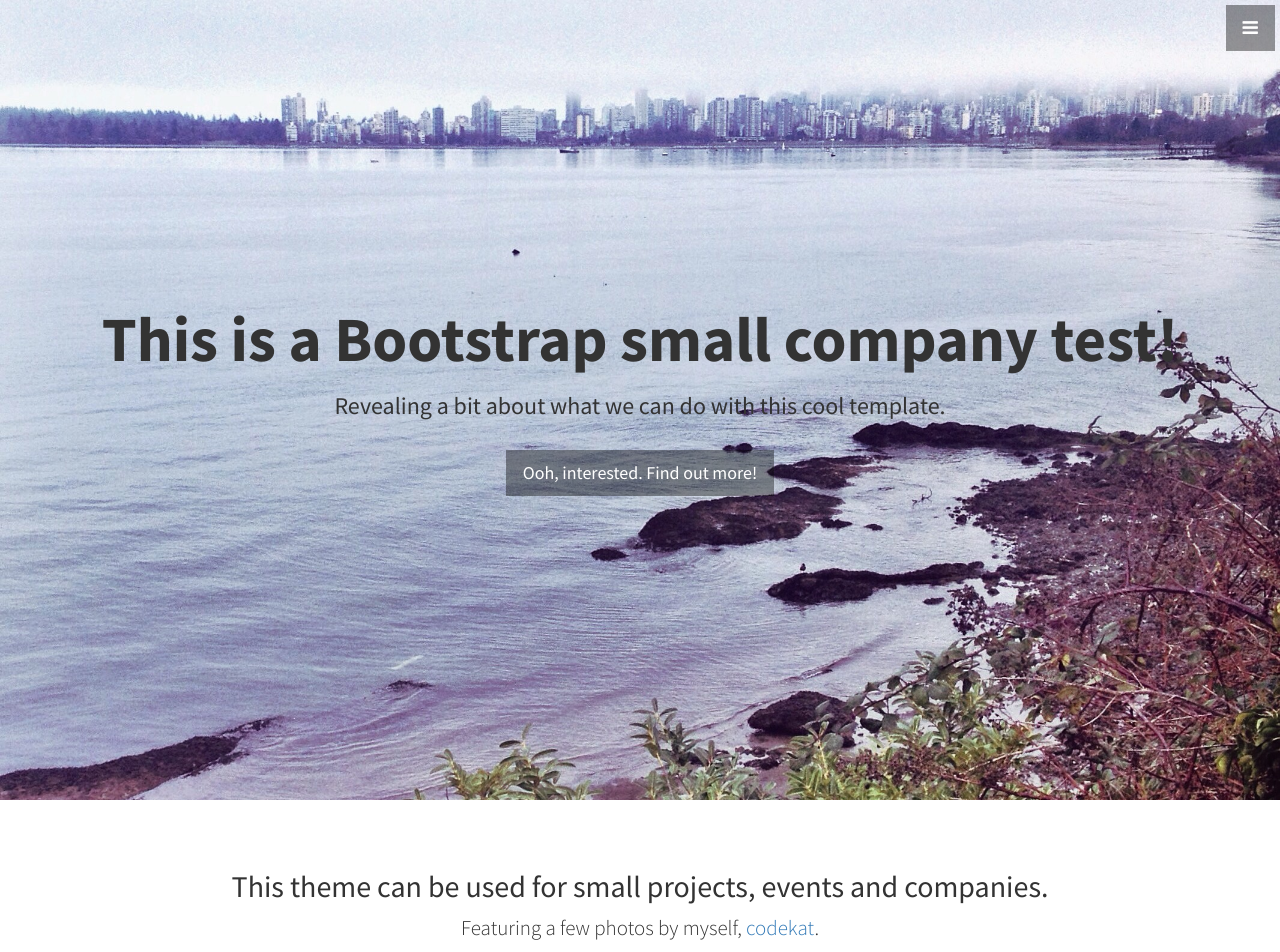
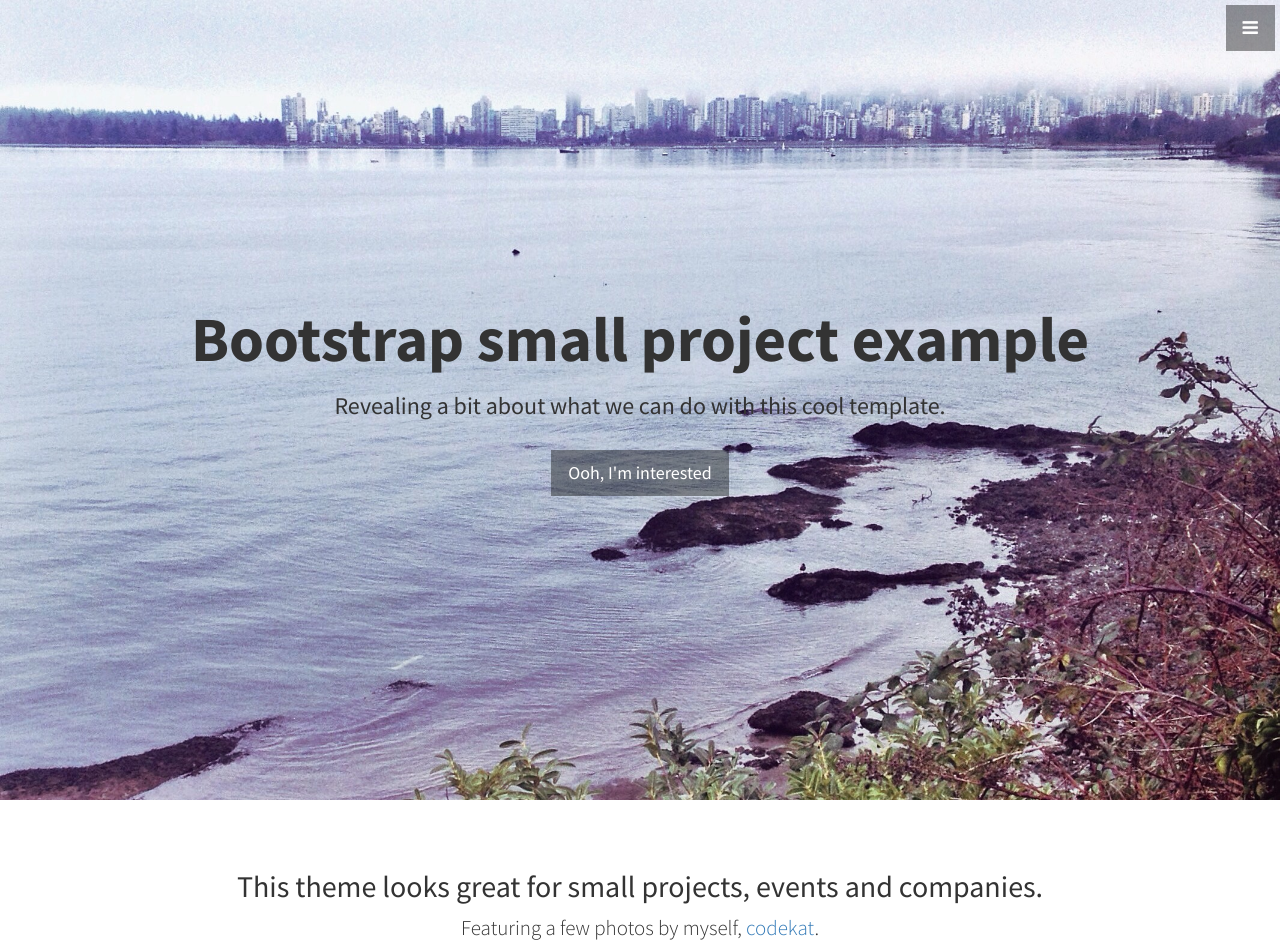
Before and after one commit to keyboardkat/bootstrap-tests, a plain HTML site: page index.html in a window 1280 px wide. Shown: the top 952 px of the page. Drawn offline with Linux system fonts and the light colour scheme.

Commit message:
Title edit

```diff
--- a/index.html
+++ b/index.html
@@ -61,10 +61,10 @@
     <!-- Header -->
     <header id="top" class="header">
         <div class="text-vertical-center">
-            <h1>This is a Bootstrap small company test!</h1>
+            <h1>Bootstrap small project example</h1>
             <h3>Revealing a bit about what we can do with this cool template.</h3>
             <br>
-            <a href="#about" class="btn btn-dark btn-lg">Ooh, interested. Find out more!</a>
+            <a href="#about" class="btn btn-dark btn-lg">Ooh, I'm interested</a>
         </div>
     </header>
 
@@ -73,7 +73,7 @@
         <div class="container">
             <div class="row">
                 <div class="col-lg-12 text-center">
-                    <h2>This theme can be used for small projects, events and companies.</h2>
+                    <h2>This theme looks great for small projects, events and companies.</h2>
                     <p class="lead">Featuring a few photos by myself, <a href="http://twitter.com/codekat">codekat</a>.</p>
                 </div>
             </div>
```
